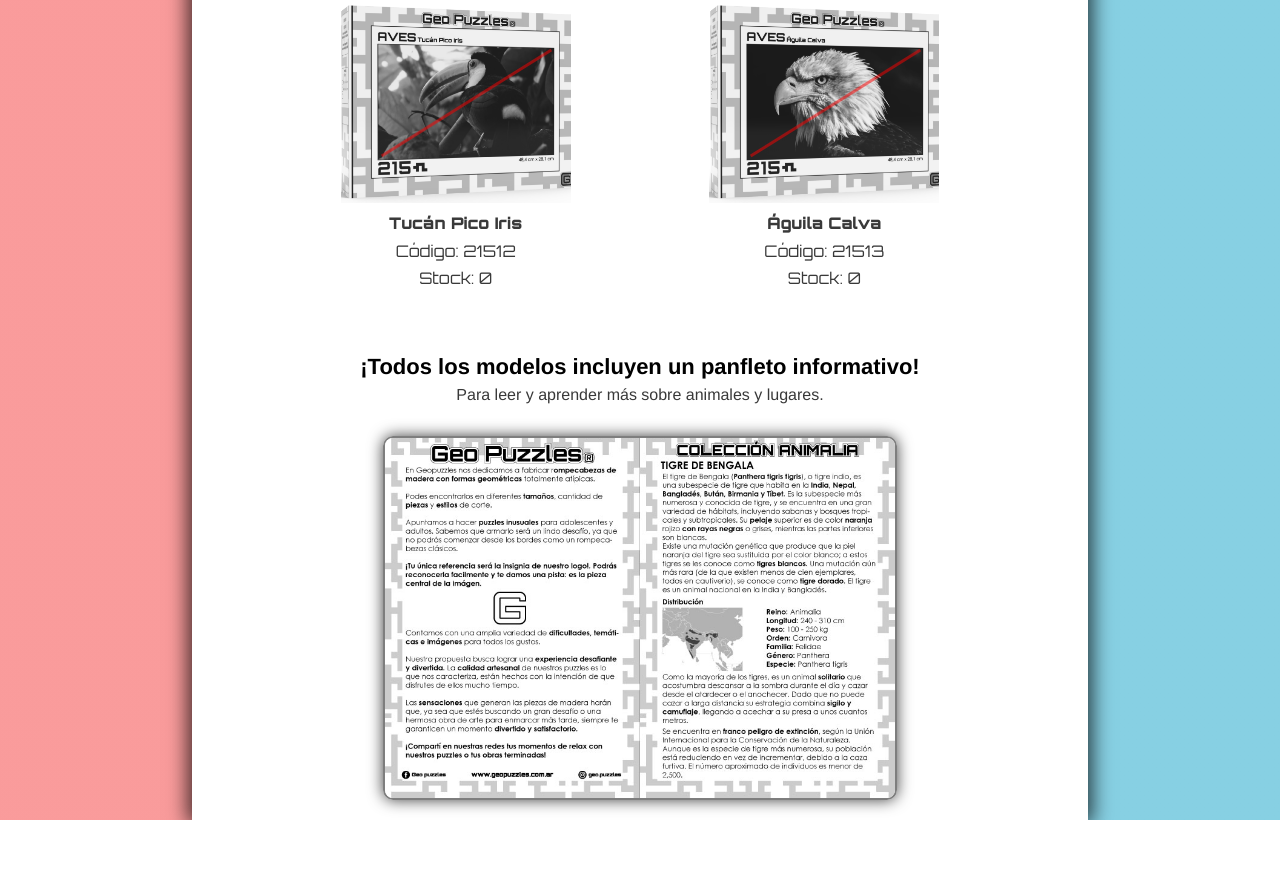
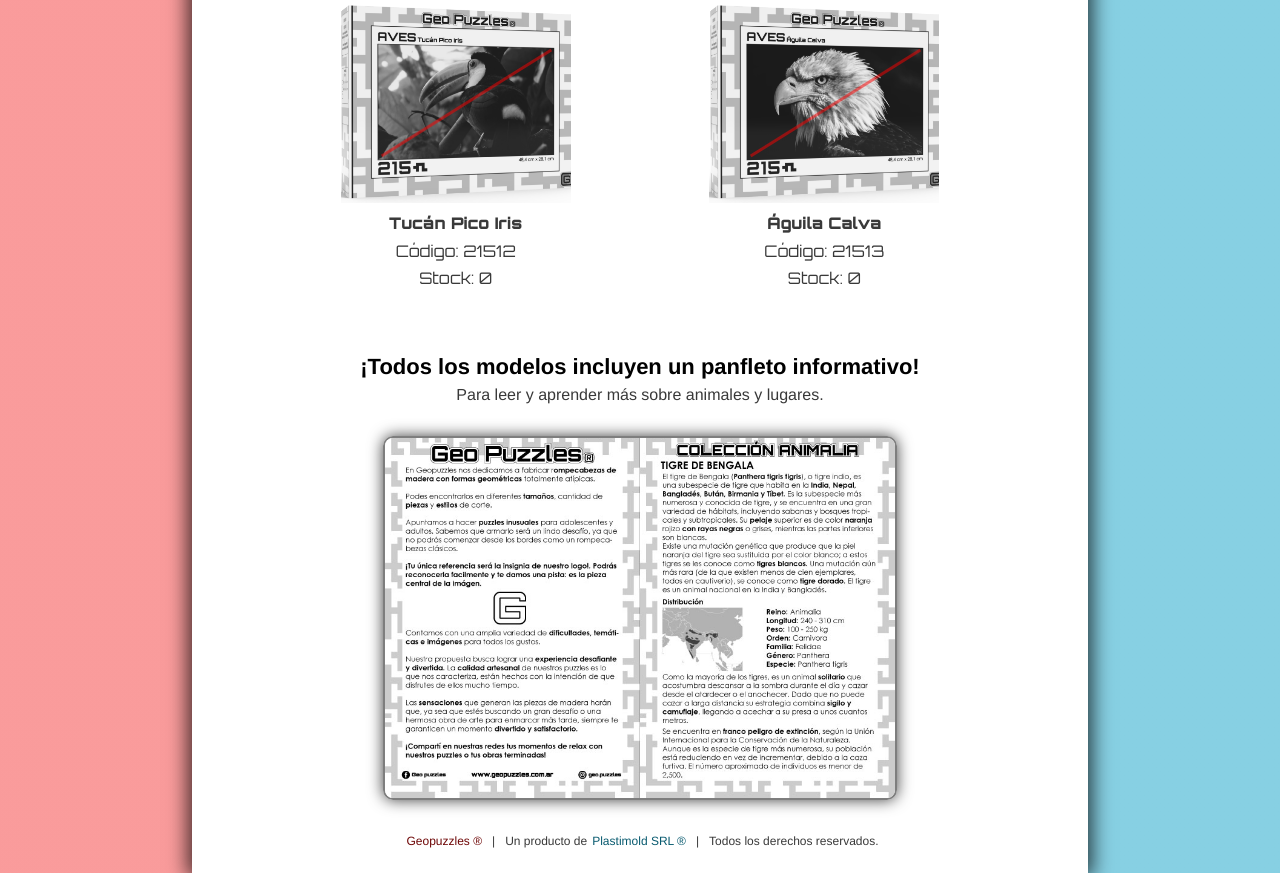
Before and after one commit to ezegrandia/stock-geopuzzle, a plain HTML site: page 215.html in a window 1280 px wide. Shown: the part 5651-6524 px from the top of the page. Before the commit the page ends 6471 px from the top, so only its background shows below. Drawn offline with Linux system fonts and the light colour scheme; files whose address does not match are found by name.

Commit message:
Add footer

```diff
--- a/215.html
+++ b/215.html
@@ -57,6 +57,24 @@
             <p class="main__p main__p-light">Para leer y aprender más sobre animales y lugares.</p>
             <img class="section-panfleto__img" src="./assets/Panfleto.jpg" alt="Imagen de un Panfleto Informativo">
         </section>
+        <footer class="footer">
+            <small class="footer__small">
+                <span class="footer__span">
+                    <a class="footer__a footer__a-red" target="_blank" href="index.html">Geopuzzles &reg;
+                    </a>
+                </span>
+            </small>
+            <small class="footer__small footer__small-separator">|</small>
+            <small class="footer__small">Un producto de
+                <span class="footer__span">
+                    <a class="footer__a footer__a-blue" target="_blank" href="https://plastimold.com.ar/">Plastimold SRL
+                        &reg;
+                    </a>
+                </span>
+            </small>
+            <small class="footer__small footer__small-separator">|</small>
+            <small class="footer__small">Todos los derechos reservados.</small>
+        </footer>
     </div>
 
     <div id="fullscreen-overlay" class="fullscreen-overlay">
--- a/css/styles.css
+++ b/css/styles.css
@@ -420,3 +420,46 @@
     }
 }
 /* FIN SECTION PANFLETO */
+
+/* FOOTER */
+.footer {
+    display: flex;
+    justify-content: center;
+    align-items: center;
+    gap: 10px;
+    position: relative;
+    z-index: 10;
+    width: 100%;
+    margin-top: 30px;
+    padding: 0;
+}
+
+.footer__small {
+    font-size: 12px;
+    text-align: center;
+    display: flex;
+}
+
+.footer__a-red {
+    color: rgb(110, 6, 6);
+}
+
+.footer__a-blue {
+    color: rgb(8, 90, 111);
+}
+
+.footer__span {
+    margin-left: 5px;
+}
+@media (max-width: 540px) {
+    .footer {
+        flex-direction: column;
+        gap: 5px;
+        margin-top: 30px;
+    }
+
+    .footer__small-separator {
+        display: none;
+    }
+}
+/* FIN FOOTER */
```
Also changed, not shown: index.html (+18 -0 lines).
